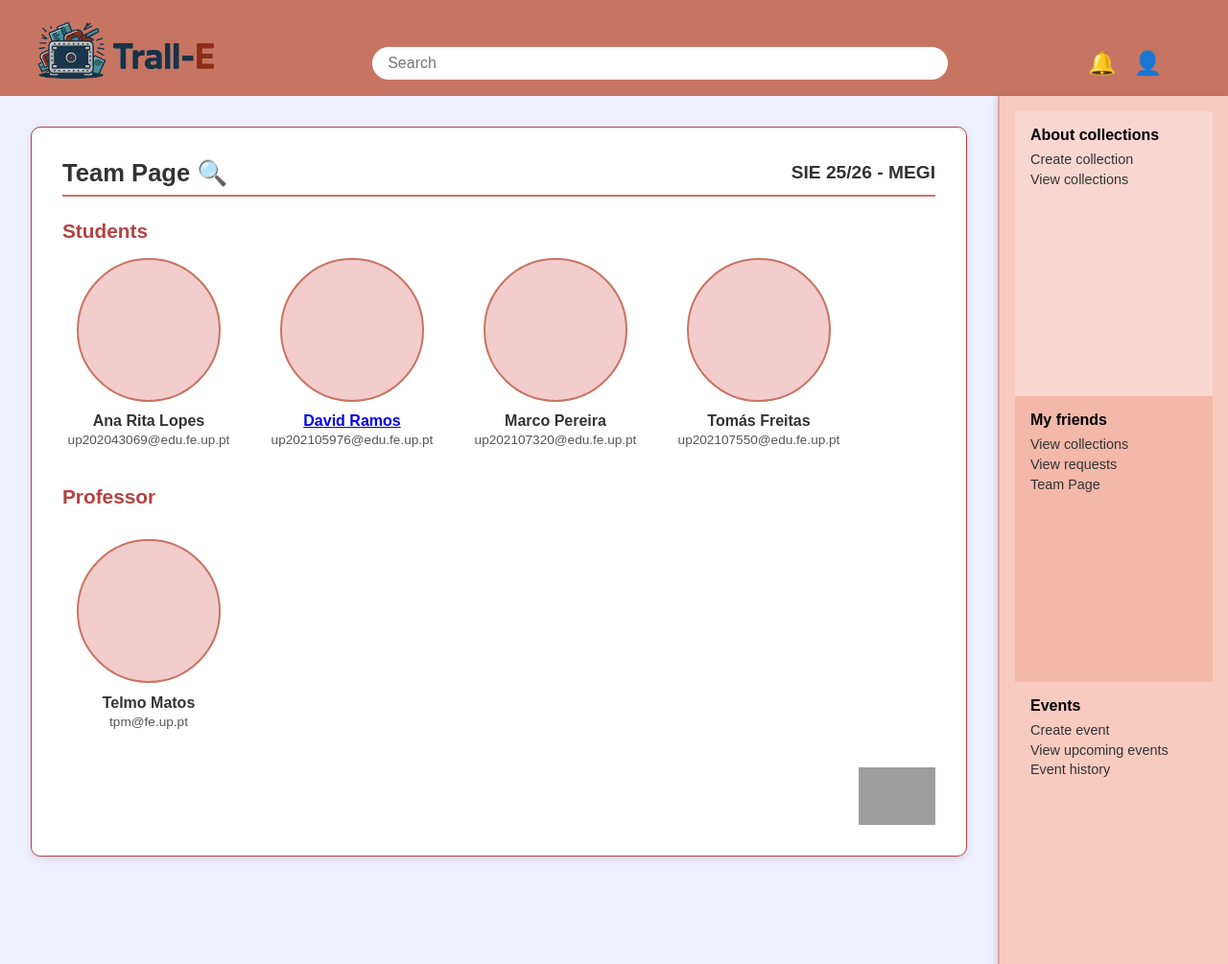
After one commit to Xnd212/EIS_2526-G01_MEGI, a PHP site: page /teampage.html in a window 1280 px wide. The commit adds this page. Shown: the whole page at 96% size. Run offline with PHP 8.4, Linux system fonts and the light colour scheme; grey boxes are pictures that could not be loaded.

Commit message:
Team Page (inicio) Renomeações

```diff
--- a/EIS_2526-G01_MEGI/public_html/style_flex.css
+++ b/EIS_2526-G01_MEGI/public_html/homepage.css
@@ -101,7 +101,7 @@ header {
   opacity: 0.8;
 }
 
-/* ===== Notification Popup Melhorado ===== */
+/* ===== Notification Popup  ===== */
 .notification-popup {
   position: absolute;
   top: 60px;
--- /dev/null
+++ b/EIS_2526-G01_MEGI/public_html/teampage.css
@@ -0,0 +1,245 @@
+@import url('homepage.css'); /* Reuse global styles */
+
+.content {
+  margin-right: 240px;
+  padding: 2rem;
+  background: #eef0ff;
+}
+
+/* ===== Notification Popup  ===== */
+.notification-popup {
+  position: absolute;
+  top: 60px;
+  right: 60px;
+  background: #fff;
+  border-radius: 10px;
+  border: 1px solid #b54242; /* cor escura da header */
+  box-shadow: 0 4px 15px rgba(0, 0, 0, 0.2);
+  width: 315px;
+  padding: 0;
+  display: none;
+  flex-direction: column;
+  z-index: 1000;
+}
+
+.notification-popup.active {
+  display: flex;
+}
+
+.popup-header {
+  background-color: #fbecec;
+  padding: 0.85rem 1.5rem;
+  border-bottom: 1px solid #b54242;
+  border-top-left-radius: 10px;
+  border-top-right-radius: 10px;
+}
+
+.popup-header h3 {
+  font-size: 1.3rem;
+  font-weight: bold;
+  margin: 0;
+  color: #b54242;
+  display: flex;
+  align-items: center;
+  gap: 0.5rem;
+}
+
+.popup-divider {
+  border: none;
+  border-top: 1px solid #ddd;
+  margin: 0.5rem 0 0.5rem;
+}
+
+.notification-list {
+  list-style: none;
+  padding: 0;
+  margin: 0.75rem;
+}
+
+.notification-list li {
+  padding: 0.4rem 0;
+  border-bottom: 2px solid #eee;
+  font-size: 0.9rem;
+}
+
+.notification-list li:last-child {
+  border-bottom: none;
+}
+
+.notification-list li:first-child {
+  border-top: none; /* Remove a linha de cima apenas da 1ª notificação */
+}
+
+
+
+/* ===========================
+   TEAM PAGE STYLES
+=========================== */
+.team-section {
+  background: #fff;
+  border: 1.5px solid #b54242;
+  border-radius: 10px;
+  padding: 2rem;
+  box-shadow: 0 3px 8px rgba(0, 0, 0, 0.1);
+}
+
+.team-header {
+  display: flex;
+  justify-content: space-between;
+  align-items: center;
+  border-bottom: 2px solid #c77462;
+  padding-bottom: 0.5rem;
+  margin-bottom: 1.5rem;
+}
+
+.page-title {
+  font-size: 1.6rem;
+  font-weight: bold;
+  color: #333;
+}
+
+.page-subtitle {
+  font-size: 1.2rem;
+  font-weight: 600;
+  color: #333;
+}
+
+/* ===========================
+   TEAM MEMBERS
+=========================== */
+.team-group {
+  margin-bottom: 2.5rem;
+}
+
+.group-title {
+  font-size: 1.3rem;
+  color: #b54242;
+  font-weight: bold;
+  margin-bottom: 1rem;
+}
+
+.team-grid {
+  display: flex;
+  flex-wrap: wrap;
+  gap: 2rem;
+  justify-content: flex-start;
+}
+
+.team-member {
+  text-align: center;
+  flex: 1 1 180px;
+  max-width: 180px;
+}
+
+.member-photo {
+  width: 150px;
+  height: 150px;
+  background-color: #f3cccc;
+  border-radius: 50%;
+  margin: 0 auto 0.7rem auto;
+  border: 2px solid #c77462;
+  background-size: cover;
+  background-position: center;
+}
+
+.member-name {
+  font-weight: bold;
+  font-size: 1rem;
+  color: #333;
+  margin-bottom: 0.2rem;
+}
+
+.member-email {
+  font-size: 0.85rem;
+  color: #555;
+  word-break: break-all;
+}
+
+.professor .team-member {
+  margin-top: 1rem;
+}
+
+/* ===========================
+   UNIVERSITY LOGO
+=========================== */
+.university-logo {
+  display: flex;
+  justify-content: flex-end;
+  margin-top: 2rem;
+}
+
+.university-logo img {
+  height: 60px;
+  width: auto;
+}
+
+/* ===========================
+   RESPONSIVE
+=========================== */
+@media (max-width: 768px) {
+  .team-header {
+    flex-direction: column;
+    gap: 0.5rem;
+    text-align: center;
+  }
+
+  .team-grid {
+    justify-content: center;
+  }
+}
+
+
+
+/* =======================
+   Sidebar (Fixed on the Right)
+======================= */
+.sidebar {
+  position: fixed;
+  top: 100px;
+  right: 0;
+  width: 240px;
+  background: #f8cbc1;
+  padding: 1rem;
+  height: calc(100vh - 80px);
+  overflow-y: auto;
+  z-index: 10;
+  border-left: 2px solid #e1a79e;
+  box-shadow: -3px 0 6px rgba(0, 0, 0, 0.1);
+}
+
+/* Sidebar Sections */
+.sidebar-section {
+  padding: 1rem;
+  height: 33.3%;
+}
+
+.sidebar-section h3 {
+  font-size: 1rem;
+  margin-bottom: 0.5rem;
+  font-weight: bold;
+}
+
+.sidebar-section p {
+  color: #333;
+  font-size: 0.9rem;
+  cursor: pointer;
+  margin: 0.3rem 0;
+  transition: color 0.2s ease;
+}
+
+.sidebar-section p:hover {
+  color: #b54242;
+}
+
+/* Section Colors */
+.collections-section {
+  background-color: #f9d7d1;
+}
+
+.friends-section {
+  background-color: #f3b8aa;
+}
+
+.events-section {
+  background-color: transparent;
+}
--- /dev/null
+++ b/EIS_2526-G01_MEGI/public_html/teampage.html
@@ -0,0 +1,135 @@
+<!DOCTYPE html>
+<html lang="en">
+<head>
+  <meta charset="UTF-8" />
+  <meta name="viewport" content="width=device-width, initial-scale=1.0" />
+  <title>Trall-E | Team Page</title>
+  <link rel="stylesheet" href="teampage.css" />
+</head>
+
+<body>
+
+<!-- ===========================
+       HEADER
+  ============================ -->
+  <header>
+    <a href="homepage.html" class="logo">
+      <img src="images\TrallE_2.png" alt="logo" />
+
+    </a>
+    <div class="search-bar">
+      <input type="text" placeholder="Search" />
+    </div>
+    <div class="icons">
+            <!-- Botão de notificações -->
+        <button class="icon-btn" aria-label="Notificações" id="notification-btn">🔔</button>
+            <div class="notification-popup" id="notification-popup">
+
+            <div class="popup-header">
+            <h3>Notifications <span>🔔</span></h3>
+            </div>
+
+
+            <ul class="notification-list">
+                <li><strong>Rafael_Ameida123</strong> updated her Pokémon Cards collection.</li>
+                <li>The <strong>Comic Con Portugal</strong> event is coming soon!</li>
+                <li><strong>Paul_Perez1697</strong> updated her Pokémon Champion’s Path collection.</li>
+                <li><strong>Alex_Gomes158</strong> started a new collection: Rare Coins.</li>
+            </ul>
+
+            <a href="#" class="see-more-link">+ See more</a>
+            </div>
+
+        <button class="icon-btn" aria-label="Perfil">👤</button>
+    </div>
+  </header>
+
+
+  <!-- ===========================
+       MAIN CONTENT
+  ============================ -->
+  <div class="main">
+    <div class="content">
+
+      <section class="team-section">
+        <div class="team-header">
+          <h2 class="page-title">Team Page 🔍</h2>
+          <h2 class="page-subtitle">SIE 25/26 - MEGI</h2>
+        </div>
+
+        <div class="team-content">
+          <div class="team-group">
+            <h3 class="group-title">Students</h3>
+            <div class="team-grid">
+              <div class="team-member">
+                <div class="member-photo"></div>
+                <p class="member-name">Ana Rita Lopes</p>
+                <p class="member-email">up202043069@edu.fe.up.pt</p>
+              </div>
+              <div class="team-member">
+                <div class="member-photo"></div>
+                <p class="member-name"><a href="https://sigarra.up.pt/feup/pt/fest_geral.cursos_list?pv_num_unico=202105976" title="View Sigarra"> David Ramos</a></p>
+                <p class="member-email">up202105976@edu.fe.up.pt</p>
+              </div>
+              <div class="team-member">
+                <div class="member-photo"></div>
+                <p class="member-name">Marco Pereira</p>
+                <p class="member-email">up202107320@edu.fe.up.pt</p>
+              </div>
+              <div class="team-member">
+                <div class="member-photo"></div>
+                <p class="member-name">Tomás Freitas</p>
+                <p class="member-email">up202107550@edu.fe.up.pt</p>
+              </div>
+            </div>
+          </div>
+
+          <div class="team-group">
+            <h3 class="group-title">Professor</h3>
+            <div class="team-grid professor">
+              <div class="team-member">
+                <div class="member-photo"></div>
+                <p class="member-name">Telmo Matos</p>
+                <p class="member-email">tpm@fe.up.pt</p>
+              </div>
+            </div>
+          </div>
+
+          <div class="university-logo">
+            <img src="images/uporto_logo.png" alt="U.Porto logo" />
+          </div>
+        </div>
+      </section>
+
+    </div>
+
+ <!-- ===== Right Sidebar (Under Header) ===== -->
+    <aside class="sidebar">
+      <div class="sidebar-section collections-section">
+        <h3>About collections</h3>
+        <p>Create collection</p>
+        <p>View collections</p>
+      </div>
+
+      <div class="sidebar-section friends-section">
+        <h3>My friends</h3>
+        <p>View collections</p>
+        <p>View requests</p>
+        <p>Team Page</p>
+      </div>
+
+      <div class="sidebar-section events-section">
+        <h3>Events</h3>
+        <p>Create event</p>
+        <p>View upcoming events</p>
+        <p>Event history</p>
+      </div>
+    </aside>
+  </div>
+
+
+ <!-- === JAVASCRIPT === -->
+<script src="teampage.js"></script>
+
+</body>
+</html>
--- /dev/null
+++ b/EIS_2526-G01_MEGI/public_html/teampage.js
@@ -0,0 +1,31 @@
+/*
+ * Click nbfs://nbhost/SystemFileSystem/Templates/Licenses/license-default.txt to change this license
+ * Click nbfs://nbhost/SystemFileSystem/Templates/ClientSide/javascript.js to edit this template
+ */
+
+// Aguarda até que todo o conteúdo da página esteja carregado
+document.addEventListener("DOMContentLoaded", () => {
+  const popup = document.getElementById("hover-popup");
+  });
+
+// =============================
+// Notificações
+// =============================
+
+document.addEventListener("DOMContentLoaded", () => {
+  const bellBtn = document.querySelector('.icon-btn[aria-label="Notificações"]');
+  const popup = document.getElementById('notification-popup');
+
+  if (bellBtn && popup) {
+    bellBtn.addEventListener('click', (e) => {
+      e.stopPropagation(); // Não fecha imediatamente se clicado
+      popup.style.display = popup.style.display === 'block' ? 'none' : 'block';
+    });
+
+    document.addEventListener('click', (e) => {
+      if (!popup.contains(e.target) && !bellBtn.contains(e.target)) {
+        popup.style.display = 'none';
+      }
+    });
+  }
+});
```
Also changed, not shown: EIS_2526-G01_MEGI/public_html/homepage.html (renamed from EIS_2526-G01_MEGI/public_html/index.html, +3 -7 lines), EIS_2526-G01_MEGI/public_html/homepage.js (renamed from EIS_2526-G01_MEGI/public_html/javascript.js).
